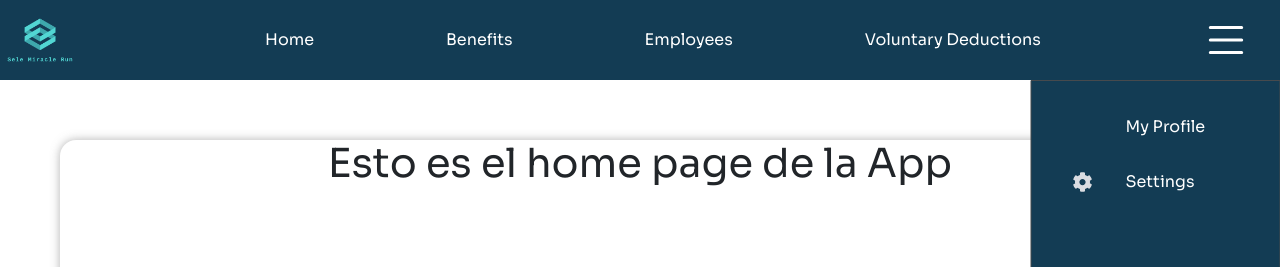
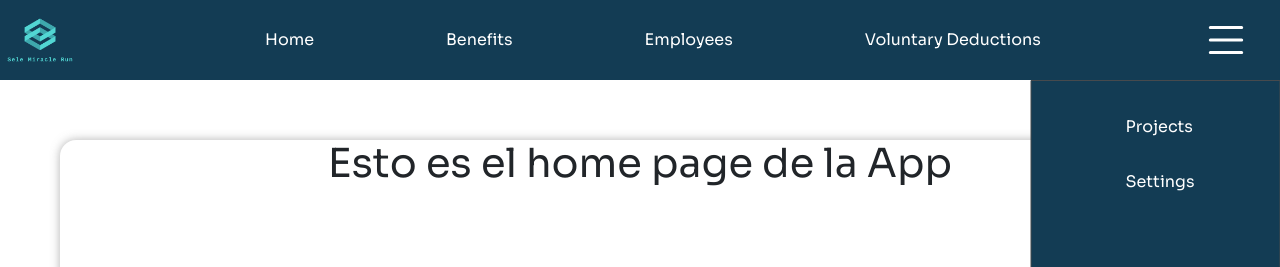
Before and after one commit to LuisBola12/PI-SeleMiracleRun, a React (Create React App) app in the folder FrontEnd/: page / in a window 1280 px wide. Both pictures are taken after a click on the link 1225 px from the left and 40 px from the top of the page. Shown: the top 267 px of the page. Built offline with nearby package versions, Linux system fonts and the light colour scheme.

Commit message:
Se actualiza el sidebar.js y app.js para redireccionar a la pagina de proeyectos

```diff
--- a/FrontEnd/src/App.css
+++ b/FrontEnd/src/App.css
@@ -136,6 +136,9 @@ td {
   padding-top: 250px;
 }
 
+
+
+
 .table-left-border {
   border-top-left-radius: 1rem;
   border-bottom-left-radius: 1rem;
@@ -145,3 +148,8 @@ td {
   border-top-right-radius: 1rem;
   border-bottom-right-radius: 1rem;
 }
+
+
+.sideBarItem {
+  text-decoration: none;
+}
--- a/FrontEnd/src/App.js
+++ b/FrontEnd/src/App.js
@@ -8,6 +8,7 @@ import Employees from './Pages/employees';
 import VolDeductions from './Pages/volDeductions';
 import Contracts from './Pages/contracts';
 import Projects from './Pages/payrollProjects/Projects';
+import CrudProjects from './Components/CrudProjects/CrudProjects';
 
 function App() {
   return (
@@ -21,10 +22,7 @@ function App() {
           <Route path="employees" element={<Employees />} />
           <Route path="volDeductions" element={<VolDeductions />} />
           <Route path="contracts" element={<Contracts />} />
-          <Route path="projectAdmin" element={<Projects />} />
-
-          projectAdmin
-
+          <Route path="projectAdmin" element={<CrudProjects />} />
         </Routes>
       </Router>
     </>
--- a/FrontEnd/src/Components/SideBar/Sidebar.js
+++ b/FrontEnd/src/Components/SideBar/Sidebar.js
@@ -1,8 +1,5 @@
 import './style.css';
-import { ReactComponent as CogIcon } from './icons/cog.svg';
-import { ReactComponent as ChevronIcon } from './icons/chevron.svg';
-import { ReactComponent as ArrowIcon } from './icons/arrow.svg';
-import { ReactComponent as BoltIcon } from './icons/bolt.svg';
+
 
 import React, { useState, useEffect, useRef } from 'react';
 import { CSSTransition } from 'react-transition-group';
@@ -21,7 +18,7 @@ export const Sidebar = (props) => {
   );
 }
 
-const  DropdownMenu = () =>{
+const DropdownMenu = () => {
   const [activeMenu, setActiveMenu] = useState('main1');
   const [menuHeight, setMenuHeight] = useState(null);
   const dropdownRef = useRef(null);
@@ -34,13 +31,12 @@ const  DropdownMenu = () =>{
     const height = el.offsetHeight;
     setMenuHeight(height);
   }
-
   function DropdownItem(props) {
     return (
-      <a href="#" className="menu1-item1" onClick={() => props.goToMenu && setActiveMenu(props.goToMenu)}>
-        <span className="icon1-button1">{props.leftIcon}</span>
+      <a href={props.url} className="menu1-item1" onClick={() => props.goToMenu && setActiveMenu(props.goToMenu)}>
+        <span className="icon1-button1"></span>
         {props.children}
-        <span className="icon1-right1">{props.rightIcon}</span>
+        <span className="icon1-right1"></span>
       </a>
     );
   }
@@ -55,33 +51,24 @@ const  DropdownMenu = () =>{
         unmountOnExit
         onEnter={calcHeight}>
         <div className="menu1">
-          <DropdownItem>My Profile</DropdownItem>
-          <DropdownItem
-            leftIcon={<CogIcon />}
-            rightIcon={<ChevronIcon />}
-            goToMenu="settings1">
+
+          <DropdownItem url='/projectAdmin'>
+            Projects
+          </DropdownItem>
+
+          <DropdownItem >
             Settings
           </DropdownItem>
+
         </div>
-      </CSSTransition>
 
-      <CSSTransition
-        in={activeMenu === 'settings1'}
-        timeout={500}
-        classNames="menu1-secondary1"
-        unmountOnExit
-        onEnter={calcHeight}>
-        <div className="menu1">
-          <DropdownItem goToMenu="main1" leftIcon={<ArrowIcon />}>
-            <h2>My Tutorial</h2>
-          </DropdownItem>
-          <DropdownItem leftIcon={<BoltIcon />}>HTML</DropdownItem>
-          <DropdownItem leftIcon={<BoltIcon />}>CSS</DropdownItem>
-          <DropdownItem leftIcon={<BoltIcon />}>JavaScript</DropdownItem>
-          <DropdownItem leftIcon={<BoltIcon />}>Awesome!</DropdownItem>
-        </div>
-      </CSSTransition>
-    </div>
+
+
+
+      </CSSTransition >
+
+
+    </div >
   );
 }
 export default DropdownMenu;
```
